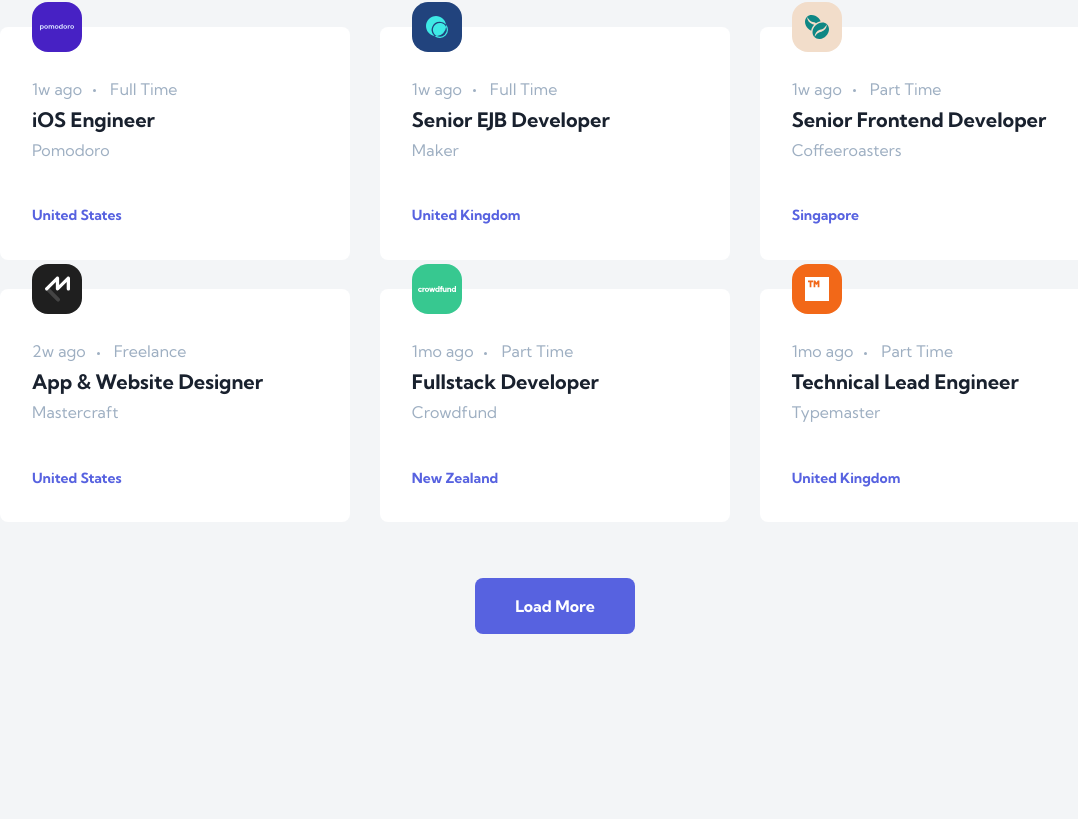
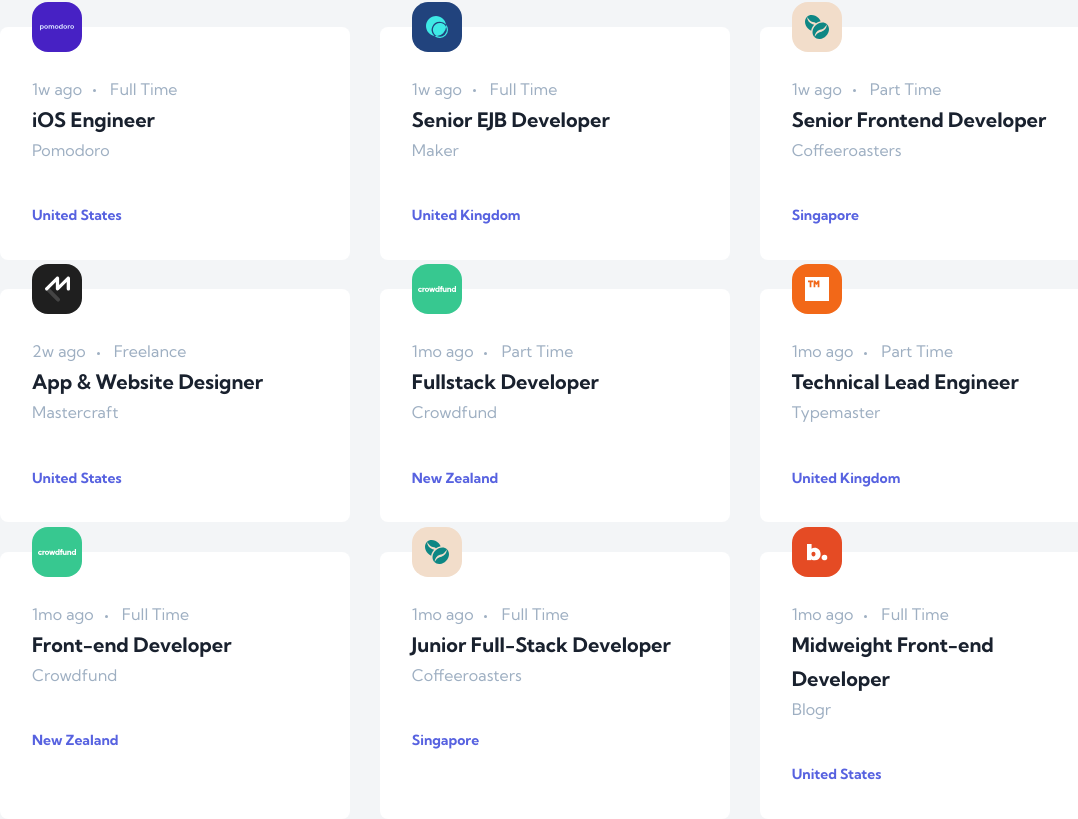
Before and after one commit to nivancheva/devjobs-web-app-react, a React (Vite) app: page / in a window 1280 px wide. Shown: the part 806-1625 px from the top of the page, without its empty margins (85-1163 px from the left). Before the commit the page ends 1520 px from the top, so only its background shows below. Built offline with nearby package versions, Linux system fonts and the light colour scheme.

Commit message:
remove button load more

```diff
--- a/src/App.jsx
+++ b/src/App.jsx
@@ -4,14 +4,14 @@ import dataJson from './data.json';
 import { useState } from 'react';
 import Header from './components/Header';
 import Inputs from './components/Inputs';
-import Button from './components/Button';
+// import Button from './components/Button';
 import SelectedJob from './components/SelectedJob';
 
 const PAGE_SIZE = 12;
 
 function App() {
-  const [cards, setCards] = useState(dataJson.slice(0, PAGE_SIZE));
-  const [allCards, setAllCards] = useState(dataJson);
+  const [cards, setCards] = useState(dataJson);
+  const [allCards] = useState(dataJson);
   const [selectedJob, setSelectedJob] = useState();
 
   function onJobClick(id) {
@@ -19,9 +19,9 @@ function App() {
     setSelectedJob(job);
   }
 
-  function onLoadMoreClick() {
-    setCards(cards => [...cards, ...dataJson.slice(cards.length)]);
-  }
+  // function onLoadMoreClick() {
+  //   setCards(cards => [...cards, ...dataJson.slice(cards.length)]);
+  // }
 
   function filterCards(position, location, fullTime) {
     let result = allCards
@@ -49,11 +49,11 @@ function App() {
               })}
           </div>
 
-          { dataJson.length !== cards.length &&
+          {/* { dataJson.length !== cards.length &&
             <div className='load-more_button container'>
               <Button primary onClick={onLoadMoreClick}>Load More</Button>
             </div>
-          }
+          } */}
 
         </div>;
     }
```
